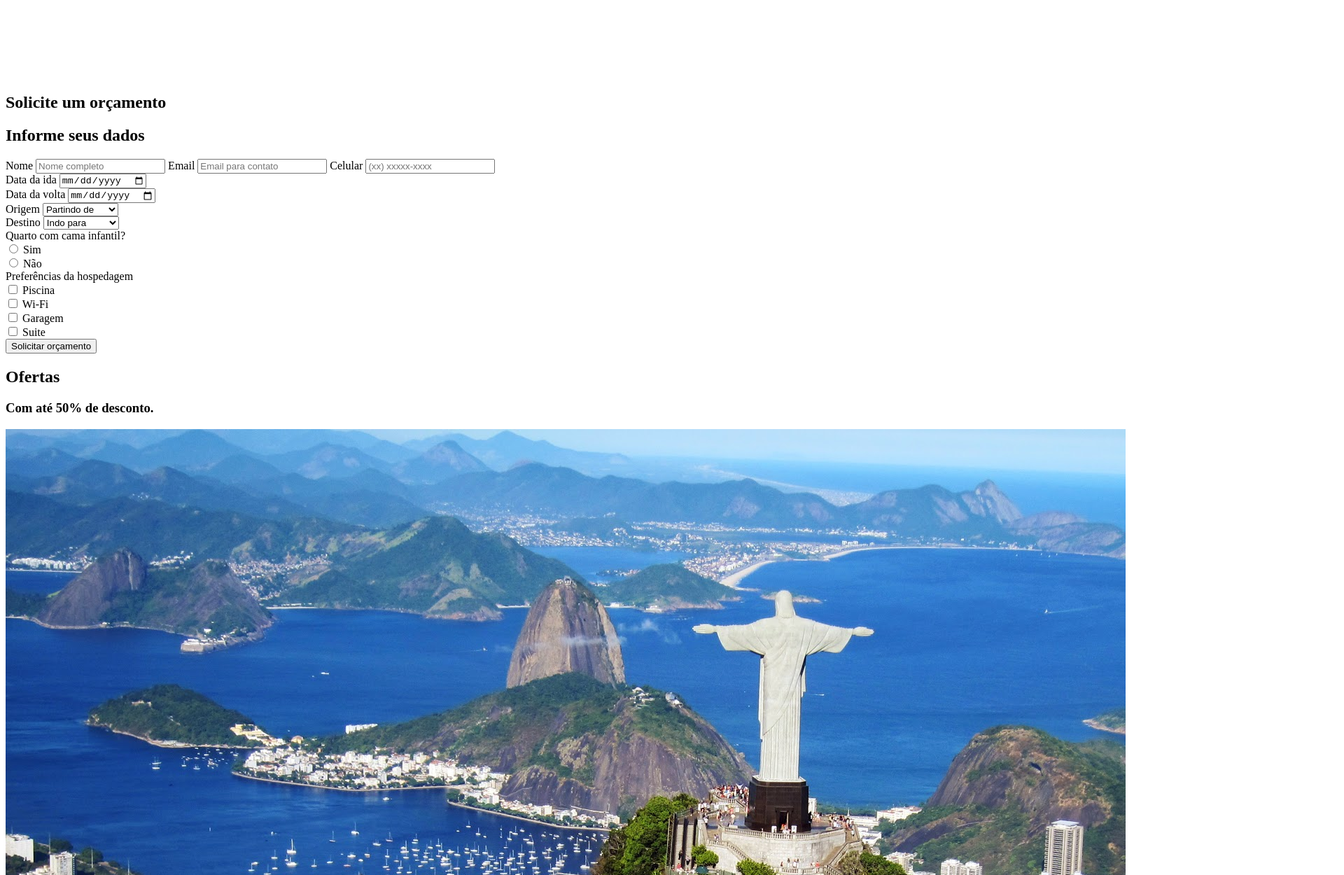
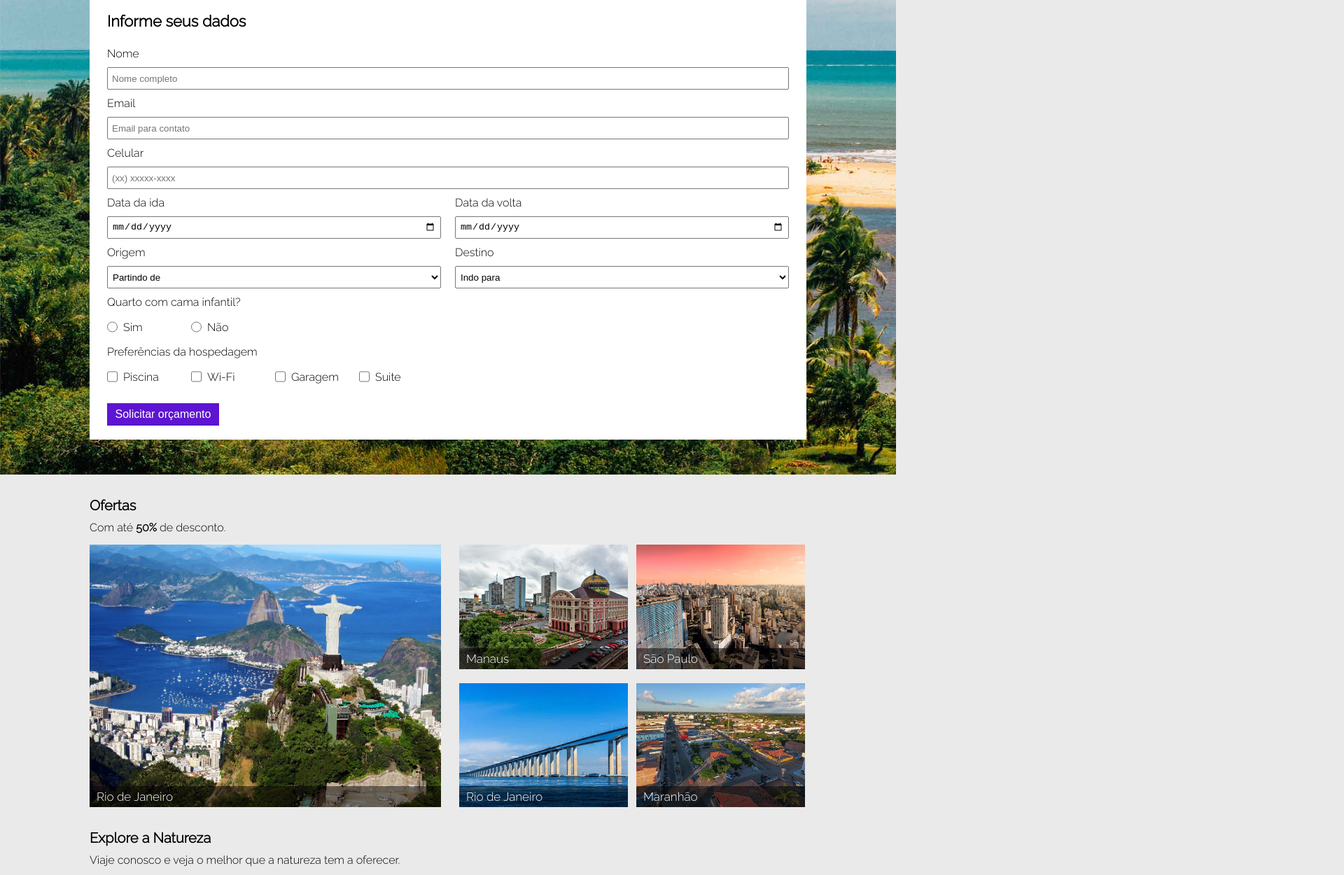
Before and after one commit to victoropolito/travel-agency, a plain HTML site: page index.html in a window 1280 px wide. Shown: the part 153-1403 px from the top of the page at 70% size, 1920 px wide, since content can reach past the window. Drawn offline with Linux system fonts and the light colour scheme.

Commit message:
adding styles

```diff
--- a/index.html
+++ b/index.html
@@ -6,25 +6,28 @@
   <meta name="description" content="A Agência de Viagens encontra o hotel certo pra você!">
   <meta name="viewport" content="width=device-width, initial-scale=1.0">
   <title>Agência de viagens</title>
+  <link rel="stylesheet" href="styles/style.css">
+  <link rel="stylesheet" href="https://fonts.googleapis.com/css2?family=Raleway:wght@200;300&amp;display=swap">
 </head>
 
 <body>
   <header>
-    <div>
-      <img src="./assets/images/local-logo.png" title="Logo da agência" alt="Logo da agência">
-      <p>Agência de Viagens</p>
+    <div class="topo limite-largura">
+      <img class="topo-logo" src="assets/images/local-logo.png" title="Logo da agência" alt="Logo da agência">
+      <p class="topo-titulo">Agência de Viagens</p>
     </div>
   </header>
   <main>
-    <section>
-      <div>
-        <div>
-          <img src="./assets/images/aviao.png" title="Ícone do avião" alt="Ícone do aviao">
-          <h1>Solicite um orçamento</h1>
+    <section class="orcamento-fundo">
+      <div class="orcamento-area limite-largura">
+        <div class="orcamento-cabecalho">
+          <img class="orcamento-logo" src="assets/images/aviao.png" title="Ícone do avião" alt="Ícone do aviao">
+          <h1 class="orcamento-descricao">Solicite um orçamento</h1>
         </div>
-        <div>
-          <h2>Informe seus dados</h2>
-          <form method="post" action="https://www.devmedia.com.br/codigos/missao/front-end/agencia-de-viagens/">
+        <div class="orcamento-area-formulario">
+          <h2 class="orcamento-subtitulo-formulario">Informe seus dados</h2>
+          <form method="post" class="formulario"
+            action="https://www.devmedia.com.br/codigos/missao/front-end/agencia-de-viagens/">
             <label for="nome">Nome</label>
             <input id="nome" type="text" name="nome" placeholder="Nome completo" required>
             <label for="email">Email</label>
@@ -32,7 +35,7 @@
             <label for="celular">Celular</label>
             <input id="celular" type="tel" pattern="\([0-9]{2}\) [0-9]{5}-[0-9]{4}" name="celular"
               placeholder="(xx) xxxxx-xxxx" required>
-            <div>
+            <div class="formulario-campo-duplo">
               <div>
                 <label for="ida">Data da ida</label>
                 <input id="ida" type="date" name="partida">
@@ -42,7 +45,7 @@
                 <input id="volta" type="date" name="chegada">
               </div>
             </div>
-            <div>
+            <div class="formulario-campo-duplo">
               <div>
                 <label for="origem">Origem</label>
                 <select id="origem" name="origem">
@@ -67,7 +70,7 @@
               </div>
             </div>
             <label>Quarto com cama infantil?</label>
-            <div>
+            <div class="radio">
               <div>
                 <input id="infantil-sim" type="radio" name="infantil" value="s">
                 <label for="infantil-sim">Sim</label>
@@ -78,7 +81,7 @@
               </div>
             </div>
             <label>Preferências da hospedagem</label>
-            <div>
+            <div class="radio">
               <div>
                 <input id="piscina" type="checkbox" name="preferencias[]" value="piscina">
                 <label for="piscina">Piscina</label>
@@ -102,87 +105,86 @@
       </div>
     </section>
 
-    <section>
-      <h2>Ofertas</h2>
-      <h3>Com até <span>50%</span> de desconto.</h3>
-      <div>
-        <div>
-          <img src="./assets/images/rio.jpg" alt="Rio de Janeiro - Ciadade Maravilhosa" title="Rio de Janeiro - Brasil">
-          <span>Rio de Janeiro</span>
-        </div>
-        <div>
-          <div>
-            <img src="./assets/images/manaus.jpg" alt="Manaus" title="Manaus">
-            <span>Manaus</span>
-          </div>
-          <div>
-            <img src="./assets/images/niteroi.jpg" alt="Ponte Rio-Niterói" title="Ponte Rio-Niterói - RJ">
-            <span>Rio de Janeiro</span>
-          </div>
-          <div>
-            <img src="./assets/images/saopaulo.jpg" alt="São Paulo - SP" title="São Paulo - Brasil">
-            <span>São Paulo</span>
-          </div>
-          <div>
-            <img src="./assets/images/maranhao.jpg" alt="Maranhão" title="Maranhão - Brasil">
-            <span>Maranhão</span>
-          </div>
+    <section class="ofertas-area limite-largura">
+      <h2 class="ofertas-titulo">Ofertas</h2>
+      <h3 class="ofertas-descricao">Com até <span>50%</span> de desconto.</h3>
+      <div class="ofertas-imagens">
+        <figure class="oferta-imagem-destaque">
+          <img src="assets/images/rio.jpg" alt="Rio de Janeiro - Ciadade Maravilhosa" title="Rio de Janeiro - Brasil">
+          <figcaption>Rio de Janeiro</figcaption>
+        </figure>
+        <div class="oferta-quatro-imagens">
+          <figure>
+            <img src="assets/images/manaus.jpg" alt="Manaus" title="Manaus">
+            <figcaption>Manaus</figcaption>
+          </figure>
+          <figure>
+            <img src="assets/images/niteroi.jpg" alt="Ponte Rio-Niterói" title="Ponte Rio-Niterói - RJ">
+            <figcaption>Rio de Janeiro</figcaption>
+          </figure>
+          <figure>
+            <img src="assets/images/saopaulo.jpg" alt="São Paulo - SP" title="São Paulo - Brasil">
+            <figcaption>São Paulo</figcaption>
+          </figure>
+          <figure>
+            <img src="assets/images/maranhao.jpg" alt="Maranhão" title="Maranhão - Brasil">
+            <figcaption>Maranhão</figcaption>
+          </figure>
         </div>
       </div>
     </section>
 
-    <section>
-      <h2>Explore a Natureza</h2>
-      <h3>Viaje conosco e veja o melhor que a natureza tem a oferecer.</h3>
-      <div>
-        <div>
-          <img src="./assets/images/lencol.jpg" alt="Lençois Maranhenses - Brasil" title="Lençois Maranhenses - Brasil">
+    <section class="natureza-area limite-largura">
+      <h2 class="natureza-titulo">Explore a Natureza</h2>
+      <h3 class="natureza-descricao">Viaje conosco e veja o melhor que a natureza tem a oferecer.</h3>
+      <div class="natureza-duas-imagens">
+        <figure class="natureza-imagem">
+          <img src="assets/images/lencol.jpg" alt="Lençois Maranhenses - Brasil" title="Lençois Maranhenses - Brasil">
           <div>
             <h3>Lençois Maranhenses, Brasil</h3>
             <p>Ida e volta a partir de R$79</p>
-
           </div>
-        </div>
-        <div>
-          <img src="./assets/images/goias.jpg" alt="Cachoeira Santa bárbara - GO" title="Cachoeira Santa Bárbara - GO">
+        </figure>
+        <figure class="natureza-imagem">
+          <img src="assets/images/goias.jpg" alt="Cachoeira Santa bárbara - GO" title="Cachoeira Santa Bárbara - GO">
           <div>
             <h3>Cachoeira Santa Bárbara, Brasil</h3>
             <p>Ida e volta por R$139</p>
           </div>
-        </div>
+        </figure>
       </div>
     </section>
 
   </main>
   <footer>
-    <div>
-      <div>
+    <div class="rodape limite-largura">
+      <div class="rodape-conteudo">
         <h2>Contato</h2>
         <div>
-          <img src="./assets/images/local.png" title="Ícone local" alt="Ícone local">
+          <img src="assets/images/local.png" title="Ícone local" alt="Ícone local">
           <span>Rio de Janeiro, RJ</span>
         </div>
         <div>
-          <img src="./assets/images/telefone.png" title="Ícone telefone" alt="Ícone telefone">
+          <img src="assets/images/telefone.png" title="Ícone telefone" alt="Ícone telefone">
           <span>Telefone: (21) 9999-9999</span>
         </div>
         <div>
-          <img src="./assets/images/email.png" title="Ícone email" alt="Ícone email">
+          <img src="assets/images/email.png" title="Ícone email" alt="Ícone email">
           <span>Email: contato@agencia.com.br</span>
         </div>
       </div>
-      <div>
+      <div class="rodape-conteudo">
         <h2>Nossas Redes Sociais</h2>
         <div>
-          <img src="./assets/images/fb.png" title="Ícone facebook" alt="Ícone facebook">
+          <img src="assets/images/fb.png" title="Ícone facebook" alt="Ícone facebook">
           <span>/AgenciaDeViagem</span>
         </div>
         <div>
-          <img src="./assets/images/ig.png" title="Ícone instagram" alt="Ícone instagram">
+          <img src="assets/images/ig.png" title="Ícone instagram" alt="Ícone instagram">
           <span>@AgenciaDeViagem</span>
         </div>
         <div>
-          <img src="./assets/images/tt.png" title="Ícone twitter" alt="Ícone twitter">
+          <img src="assets/images/tt.png" title="Ícone twitter" alt="Ícone twitter">
           <span>@AgenciaDeViagem</span>
         </div>
       </div>
--- /dev/null
+++ b/styles/style.css
@@ -0,0 +1,311 @@
+* {
+  padding: 0;
+  margin: 0;
+}
+
+body {
+  background: #80808029;
+  font-family: 'Raleway', sans-serif;
+}
+
+header {
+  width: 100%;
+  height: 55px;
+  background: #fff;
+  display: flex;
+  justify-content: center;
+}
+
+.topo {
+  width: 100%;
+  height: 100%;
+  display: flex;
+  justify-content: flex-start;
+  align-items: center;
+}
+
+.topo-logo {
+  width: 32px;
+  height: 32px;
+}
+
+.topo-titulo {
+  font-size: 24px;
+  color: #5d15d1;
+  margin: 0 0 0 10px;
+}
+
+.limite-largura {
+  max-width: 1024px;
+}
+
+.orcamento-fundo {
+  width: 100%;
+  height: auto;
+  background-image: url("../assets/images/bahia.jpg");
+  background-repeat: no-repeat;
+  background-size: cover;
+}
+
+.orcamento-area {
+  width: 100%;
+  height: auto;
+  margin: 0 auto;
+  padding: 50px 0;
+}
+
+.orcamento-cabecalho {
+  width: 100%;
+  height: 35px;
+  display: flex;
+  justify-content: center;
+  align-items: center;
+  background: #5d15d1;
+}
+
+.orcamento-logo {
+  width: 20px;
+  height: 20px;
+  transform: rotate(-45deg);
+}
+
+.orcamento-descricao {
+  font-size: 14px;
+  color: #fff;
+  margin: 0 0 0 5px;
+}
+
+
+.orcamento-area-formulario {
+  width: 100%;
+  background: #fff;
+  padding: 30px 25px 20px 25px;
+  box-sizing: border-box;
+}
+
+.orcamento-subtitulo-formulario {
+  font-size: 22px;
+  margin: 0 0 24px 0px;
+}
+
+.formulario {
+  display: flex;
+  flex-direction: column;
+}
+
+
+.formulario label {
+  font-size: 16px;
+}
+
+.formulario input,
+.formulario select {
+  width: 100%;
+  height: 32px;
+  margin: 10px 0;
+}
+
+.formulario input {
+  padding: 0 5px;
+  box-sizing: border-box;
+}
+
+.formulario select {
+  padding: 0 3px;
+}
+
+.formulario-campo-duplo {
+  width: 100%;
+  display: flex;
+  justify-content: space-between;
+}
+
+.formulario-campo-duplo div {
+  width: calc(50% - 10px);
+}
+
+.radio {
+  width: 100%;
+  display: flex;
+  justify-content: flex-start;
+}
+
+.radio div {
+  display: flex;
+  align-items: center;
+  width: 120px;
+}
+
+.radio input {
+  width: 15px;
+}
+
+.radio label {
+  margin: 0 0 0 8px;
+}
+
+.formulario button {
+  width: 160px;
+  height: 32px;
+  border: none;
+  background: #5d15d1;
+  font-size: 16px;
+  color: #fff;
+  margin: 12px 0 0 0;
+  cursor: pointer;
+}
+
+/* -------------------------- */
+
+.ofertas-area,
+.natureza-area {
+  width: 100%;
+  height: auto;
+  display: flex;
+  flex-direction: column;
+  margin: 32px auto 0 auto;
+}
+
+.ofertas-titulo,
+.natureza-titulo {
+  font-size: 20px;
+  margin: 0 0 10px 0;
+}
+
+.ofertas-descricao,
+.natureza-descricao {
+  font-size: 16px;
+  font-weight: normal;
+  margin: 0 0 15px 0;
+}
+
+
+.ofertas-descricao span {
+  font-weight: bold;
+}
+
+.ofertas-imagens {
+  width: 100%;
+  height: 375px;
+  display: flex;
+  justify-content: space-between;
+}
+
+.oferta-imagem-destaque {
+  position: relative;
+  width: calc(50% - 10px);
+  height: 100%;
+}
+
+.oferta-quatro-imagens {
+  width: calc(50% - 10px);
+  height: 100%;
+  display: flex;
+  flex-wrap: wrap;
+  flex-direction: column;
+  justify-content: space-between;
+}
+
+.oferta-quatro-imagens figure {
+  position: relative;
+  width: calc(50% - 10px);
+  height: calc(50% - 10px);
+  margin: 0 6px;
+}
+
+.oferta-imagem-destaque img,
+.oferta-quatro-imagens img {
+  object-fit: cover;
+  width: 100%;
+  height: 100%;
+}
+
+.oferta-imagem-destaque figcaption,
+.oferta-quatro-imagens figcaption {
+  position: absolute;
+  left: 0;
+  bottom: 0;
+
+  width: 100%;
+  background: rgb(0 0 0 / 50%);
+  font-size: 17px;
+  color: #fff;
+
+  padding: 5px 10px;
+  box-sizing: border-box;
+}
+
+.natureza-duas-imagens {
+  width: 100%;
+  height: auto;
+  display: flex;
+  justify-content: space-between;
+}
+
+.natureza-imagem {
+  width: calc(50% - 10px);
+  height: 100%;
+}
+
+.natureza-imagem img {
+  object-fit: cover;
+  width: 100%;
+  height: 100%;
+}
+
+.natureza-imagem div {
+  width: 100%;
+  padding: 20px;
+  box-sizing: border-box;
+  background: #fff;
+}
+
+.natureza-imagem h3 {
+  font-size: 16px;
+}
+
+.natureza-imagem p {
+  color: grey;
+  font-size: 14px;
+  margin: 15px 0 0 0px;
+}
+
+footer {
+  width: 100%;
+  background: #5d15d1;
+  margin: 32px 0 0 0;
+}
+
+.rodape {
+  display: flex;
+  justify-content: space-between;
+  margin: 0 auto;
+}
+
+.rodape-conteudo {
+  display: flex;
+  flex-direction: column;
+  padding: 15px 0;
+}
+
+.rodape-conteudo h2 {
+  color: #fff;
+  margin: 0 0 15px 0;
+  font-size: 20px;
+}
+
+.rodape-conteudo div {
+  display: flex;
+  align-items: center;
+  margin: 5px 0;
+}
+
+.rodape-conteudo img {
+  width: 18px;
+}
+
+.rodape-conteudo span {
+  color: #fff;
+  font-size: 14px;
+  margin: 0 0 0 10px;
+}
```
